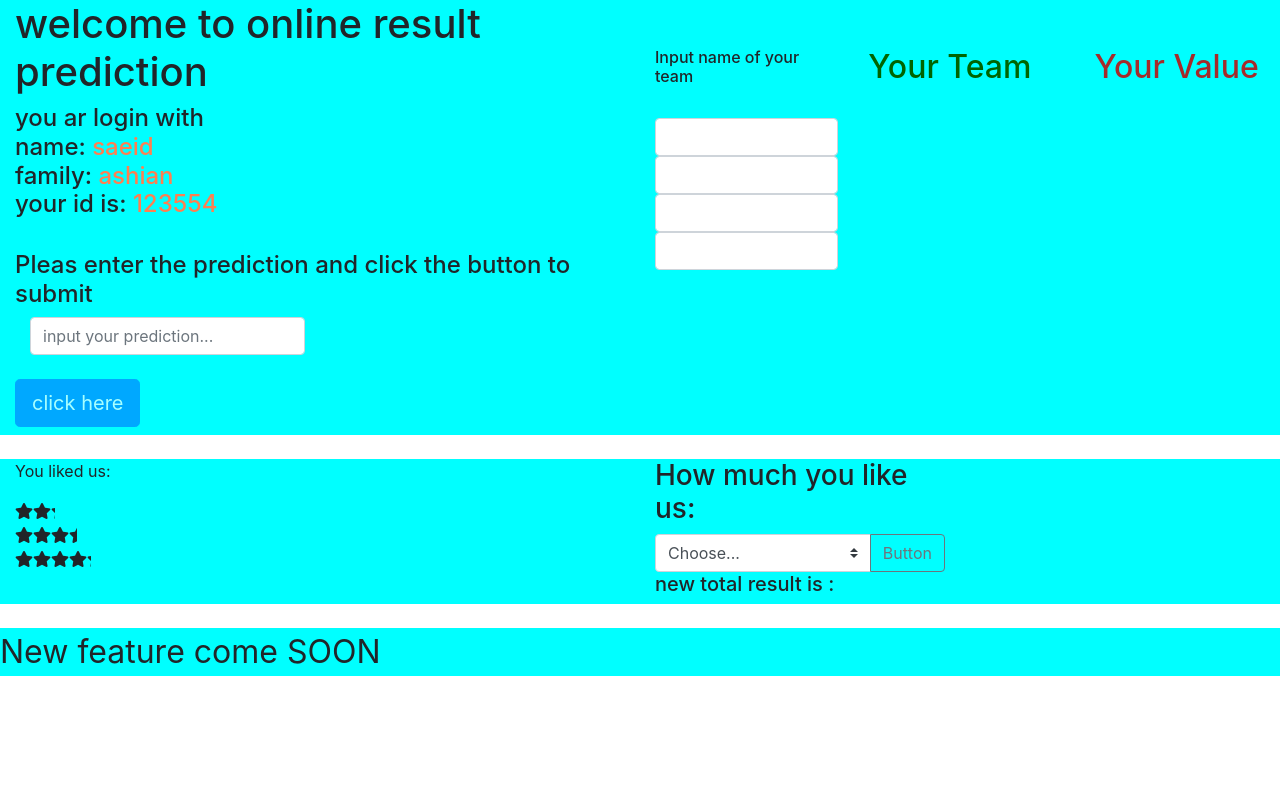
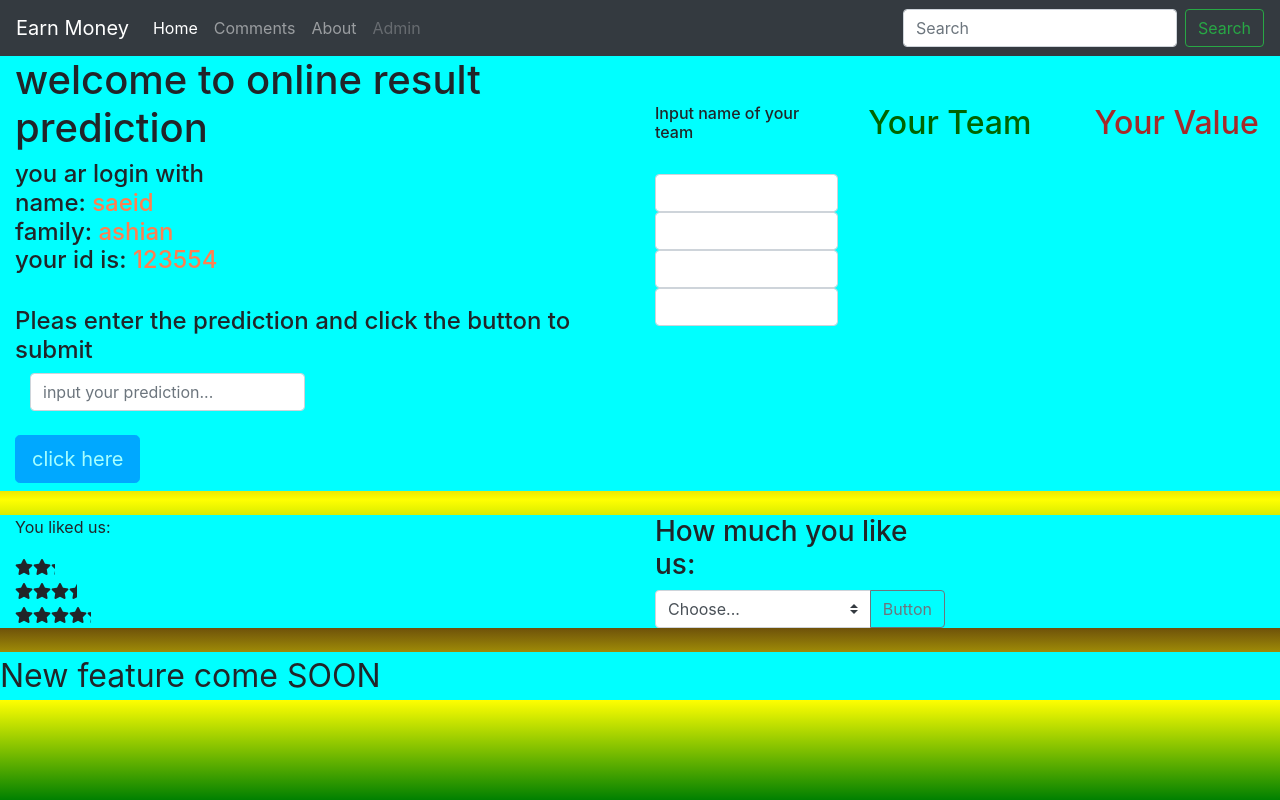
Before and after one commit to SaeidAshian/Angular-4-5, an Angular app in the folder first-app/: page / in a window 1280 px wide. Built offline with nearby package versions, Linux system fonts and the light colour scheme.

Commit message:
Add navbar and new component
add new componet to get the comment from user

```diff
--- a/first-app/src/app/app.component.css
+++ b/first-app/src/app/app.component.css
@@ -0,0 +1,3 @@
+body{
+    background-color: violet;
+}
--- a/first-app/src/app/app.component.html
+++ b/first-app/src/app/app.component.html
@@ -1 +1,2 @@
+<app-header></app-header>
 <app-home></app-home>
--- a/first-app/src/app/app.module.ts
+++ b/first-app/src/app/app.module.ts
@@ -5,11 +5,13 @@
 import{TestComponent} from './test.component';
 import { HomeComponent } from './home/home.component';
 import { ChangeBackGroundComponent } from './change-back-ground/change-back-ground.component';
-import { StarComponent } from './star/star.component'
+import { StarComponent } from './star/star.component';
+import { CommentComponent } from './comment/comment.component';
+import { HeaderComponent } from './header/header.component'
 
 @NgModule({
   declarations: [
-    AppComponent,TestComponent, HomeComponent, ChangeBackGroundComponent, StarComponent
+    AppComponent,TestComponent, HomeComponent, ChangeBackGroundComponent, StarComponent, CommentComponent, HeaderComponent
   ],
   imports: [
     BrowserModule,
--- /dev/null
+++ b/first-app/src/app/comment/comment.component.html
@@ -0,0 +1,3 @@
+<p>
+  comment works!
+</p>
--- /dev/null
+++ b/first-app/src/app/comment/comment.component.ts
@@ -0,0 +1,15 @@
+import { Component, OnInit } from '@angular/core';
+
+@Component({
+  selector: 'app-comment',
+  templateUrl: './comment.component.html',
+  styleUrls: ['./comment.component.css']
+})
+export class CommentComponent implements OnInit {
+
+  constructor() { }
+
+  ngOnInit() {
+  }
+
+}
--- /dev/null
+++ b/first-app/src/app/header/header.component.html
@@ -0,0 +1,27 @@
+
+<nav class="navbar navbar-expand-lg navbar-dark bg-dark">
+  <a class="navbar-brand" href="#">Earn Money</a>
+  <button class="navbar-toggler" type="button" data-toggle="collapse" data-target="#navbarNav" aria-controls="navbarNav" aria-expanded="false" aria-label="Toggle navigation">
+    <span class="navbar-toggler-icon"></span>
+  </button>
+  <div class="collapse navbar-collapse" id="navbarNav">
+    <ul class="navbar-nav">
+      <li class="nav-item active">
+        <a class="nav-link" href="#">Home <span class="sr-only">(current)</span></a>
+      </li>
+      <li class="nav-item">
+        <a class="nav-link" href="#">Comments</a>
+      </li>
+      <li class="nav-item">
+        <a class="nav-link" href="#">About</a>
+      </li>
+      <li class="nav-item">
+        <a class="nav-link disabled" href="#">Admin</a>
+      </li>
+    </ul>
+  </div>
+  <form class="form-inline">
+      <input class="form-control mr-sm-2" type="search" placeholder="Search" aria-label="Search">
+      <button class="btn btn-outline-success my-2 my-sm-0" type="submit">Search</button>
+    </form>
+</nav>
--- /dev/null
+++ b/first-app/src/app/header/header.component.ts
@@ -0,0 +1,15 @@
+import { Component, OnInit } from '@angular/core';
+
+@Component({
+  selector: 'app-header',
+  templateUrl: './header.component.html',
+  styleUrls: ['./header.component.css']
+})
+export class HeaderComponent implements OnInit {
+
+  constructor() { }
+
+  ngOnInit() {
+  }
+
+}
--- a/first-app/src/app/home/home.component.html
+++ b/first-app/src/app/home/home.component.html
@@ -80,7 +80,7 @@
         </div>
       </div>
         <h5 *ngIf=" inputPre.value != 'Choose...' " >your selection is : {{like}} </h5>
-        <h5> new total result is : {{ totallike }}</h5>
+        <h5 *ngIf=" inputPre.value != 'Choose...' "> new total result is : {{ totallike }}</h5>
 </div>
 </div>
 </div>
--- a/first-app/src/styles.css
+++ b/first-app/src/styles.css
@@ -1 +1,6 @@
 /* You can add global styles to this file, and also import other style files */
+body{
+    height: 200px;
+    background-color: #cccccc;
+    background-image: linear-gradient(rgb(54, 14, 14), yellow, green);
+}
```
Also changed, not shown: first-app/src/app/comment/comment.component.css (added), first-app/src/app/header/header.component.css (added), 2 other files (tests, documents, lock files or other folders).
